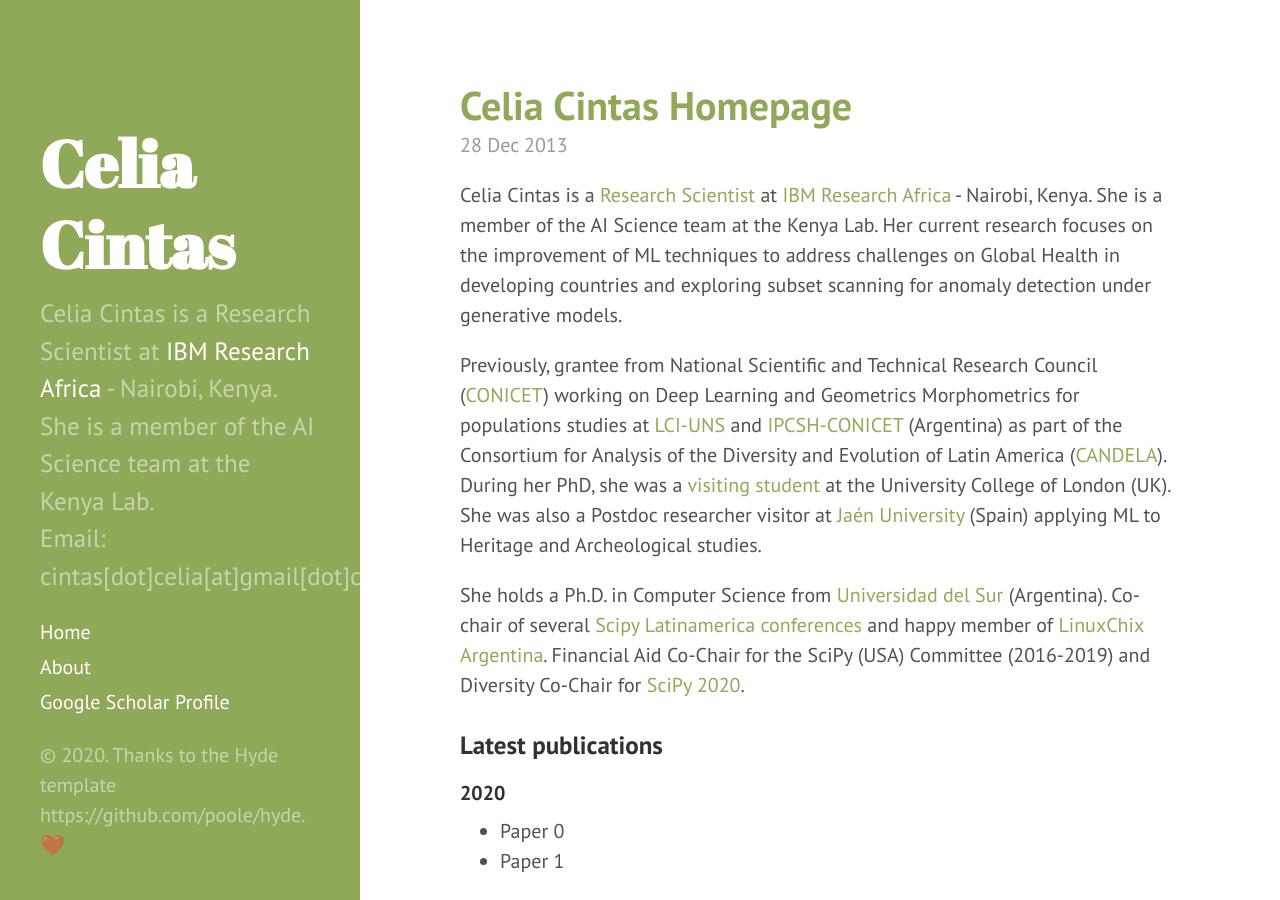
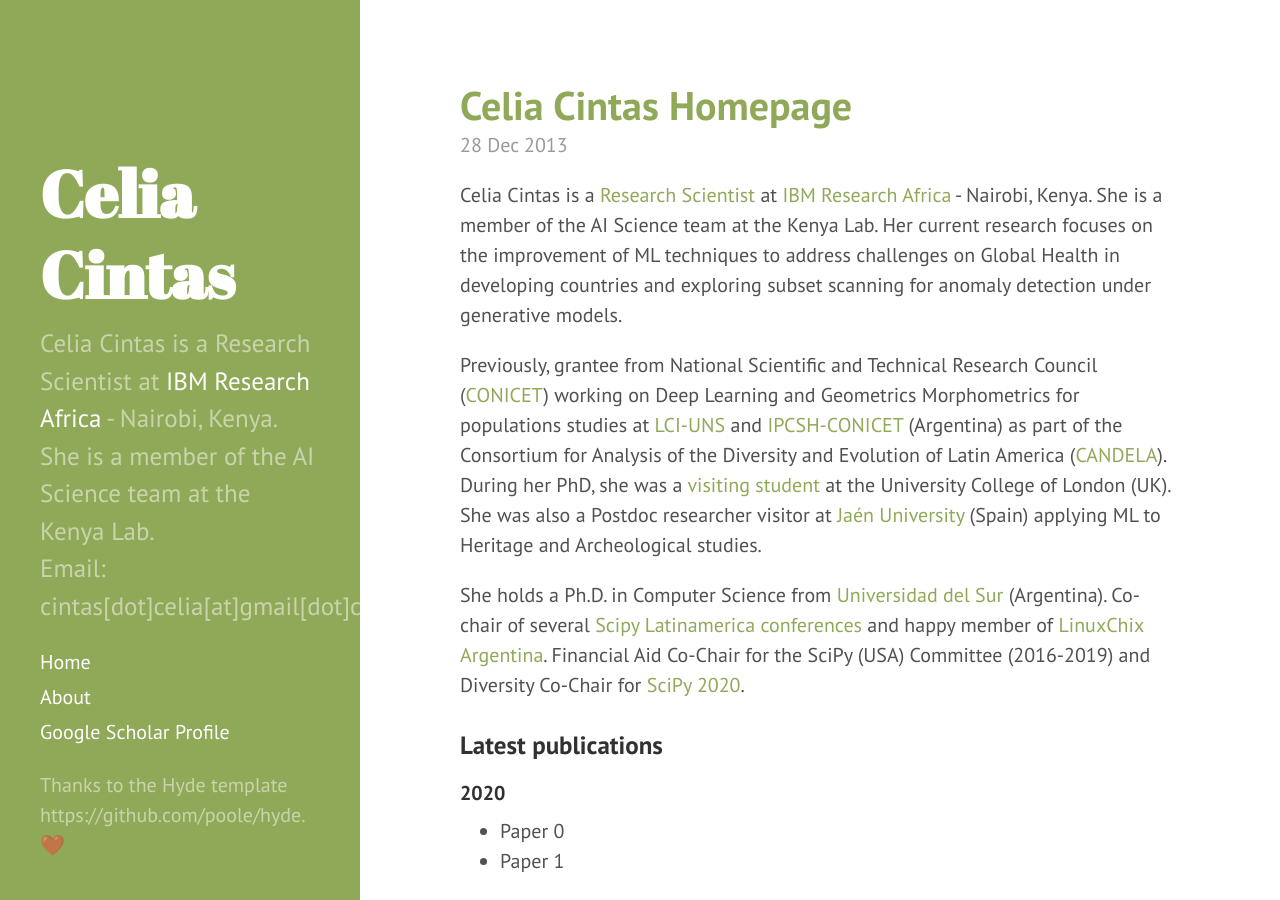
Before and after one commit to celiacintas/celiacintas.github.io, a Jekyll site: the page built from index.html, in a window 1280 px wide and 900 px high. Built offline with Jekyll 4.4.1, drawn with Linux system fonts in a browser that asks for light colours; Markdown is read by kramdown in place of the engine named in the settings; the list of posts is cut into pages by our own code; part of the change alters nothing that is shown.

```diff
--- a/_includes/sidebar.html
+++ b/_includes/sidebar.html
@@ -29,6 +29,6 @@
       <a class="sidebar-nav-item" href="{{ site.googlescholar.url }}">Google Scholar Profile</a>
     </nav>
 
-    <p>&copy; {{ site.time | date: '%Y' }}. Thanks to the Hyde template https://github.com/poole/hyde. ❤️ </p>
+    <p> Thanks to the Hyde template https://github.com/poole/hyde.❤️ </p>
   </div>
 </div>
```
